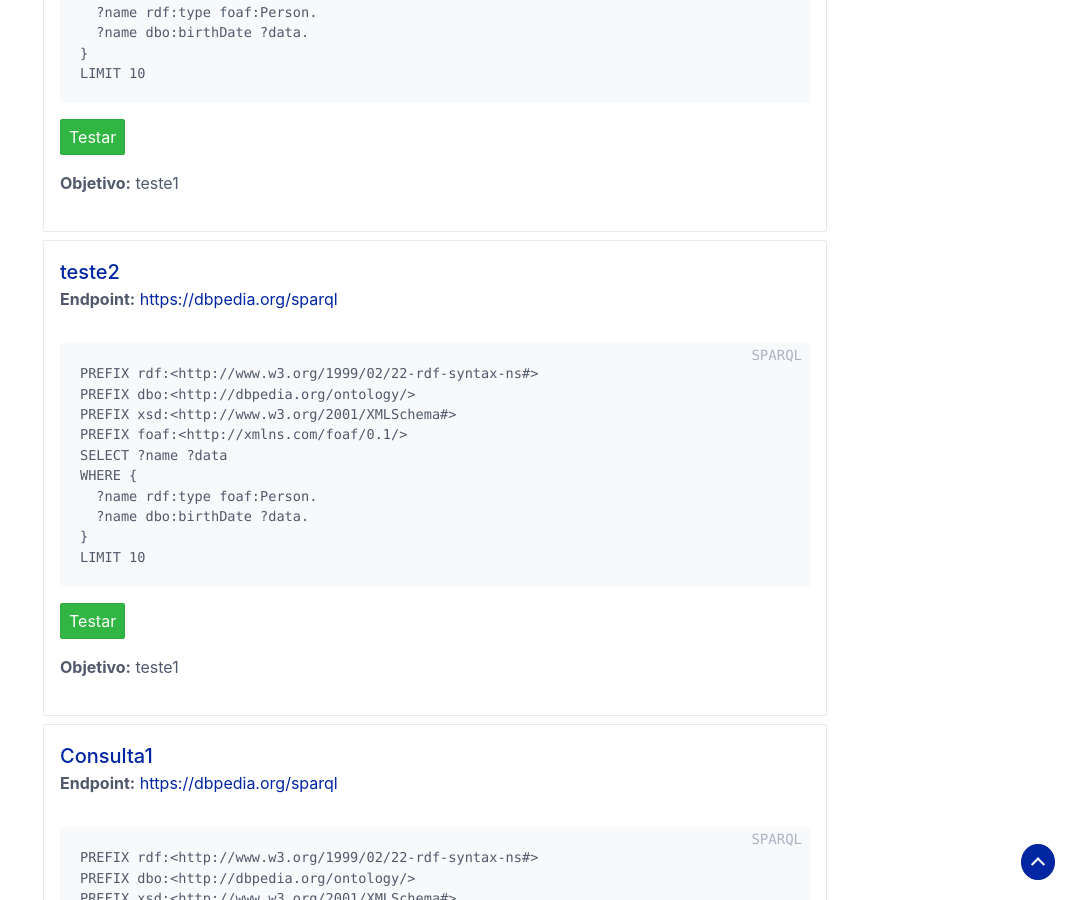
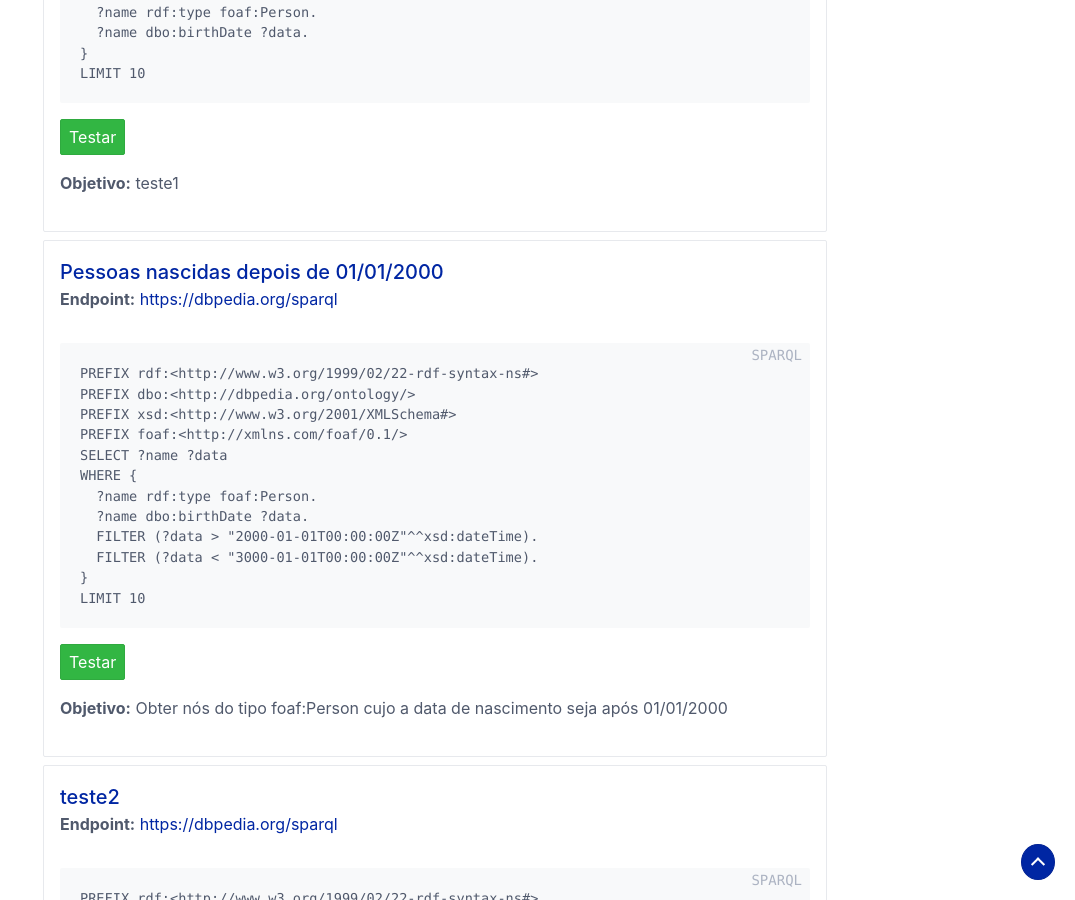
Before and after one commit to LinkedOpenDataUFRJ/Semantic-Data, a Jekyll site: the page built from index.html, in a window 1280 px wide and 900 px high, scrolled down 3674 px. Shown: the whole window, without its empty margins (205-1280 px from the left). Built offline with Jekyll 4.4.1, drawn with Linux system fonts in a browser that asks for light colours.

Commit message:
Consultas

```diff
--- a/_data/dbpedia/sparql.yml
+++ b/_data/dbpedia/sparql.yml
@@ -12,6 +12,23 @@
     }
     LIMIT 10
   goal: teste1
+
+- title: Pessoas nascidas depois de 01/01/2000
+  endpoint: https://dbpedia.org/sparql
+  query: |+
+    PREFIX rdf:<http://www.w3.org/1999/02/22-rdf-syntax-ns#>
+    PREFIX dbo:<http://dbpedia.org/ontology/>
+    PREFIX xsd:<http://www.w3.org/2001/XMLSchema#>
+    PREFIX foaf:<http://xmlns.com/foaf/0.1/>
+    SELECT ?name ?data
+    WHERE {
+      ?name rdf:type foaf:Person.
+      ?name dbo:birthDate ?data.
+      FILTER (?data > "2000-01-01T00:00:00Z"^^xsd:dateTime).
+      FILTER (?data < "3000-01-01T00:00:00Z"^^xsd:dateTime).
+    }
+    LIMIT 10
+  goal: Obter nós do tipo foaf:Person cujo a data de nascimento seja após 01/01/2000
 
 - title: teste2
   endpoint: https://dbpedia.org/sparql
```
